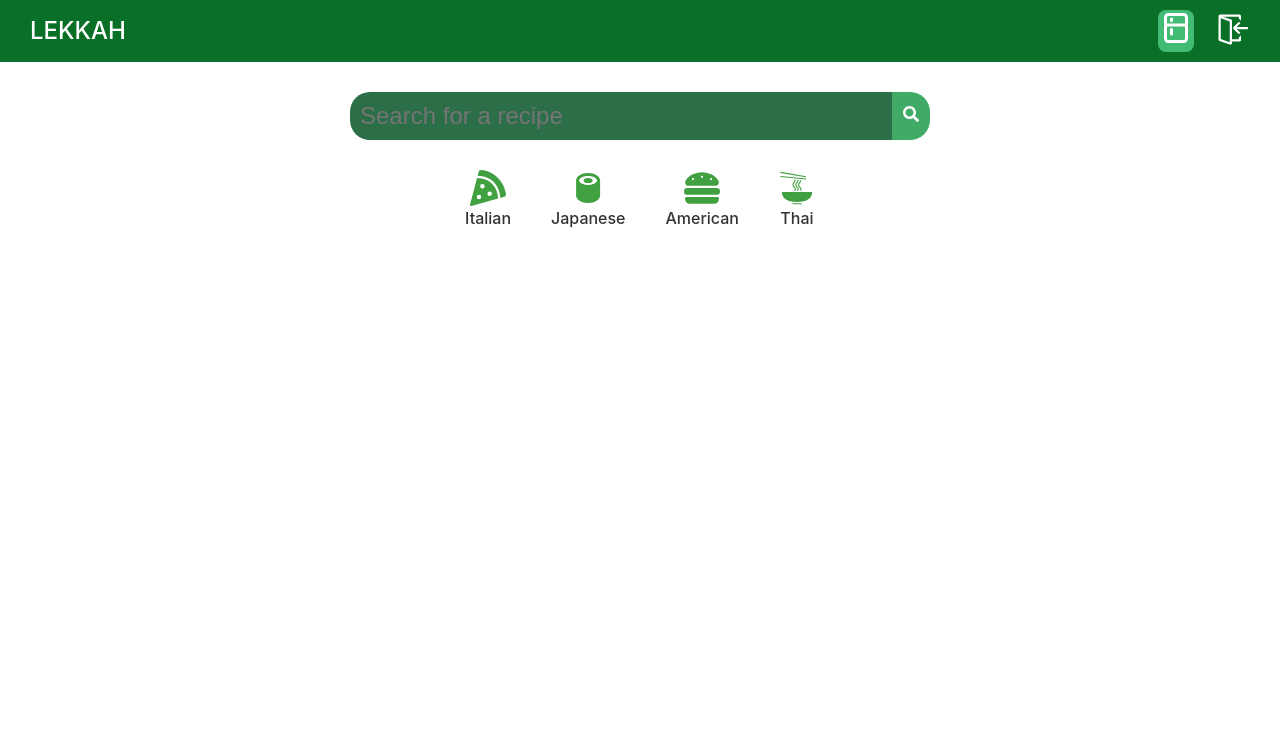
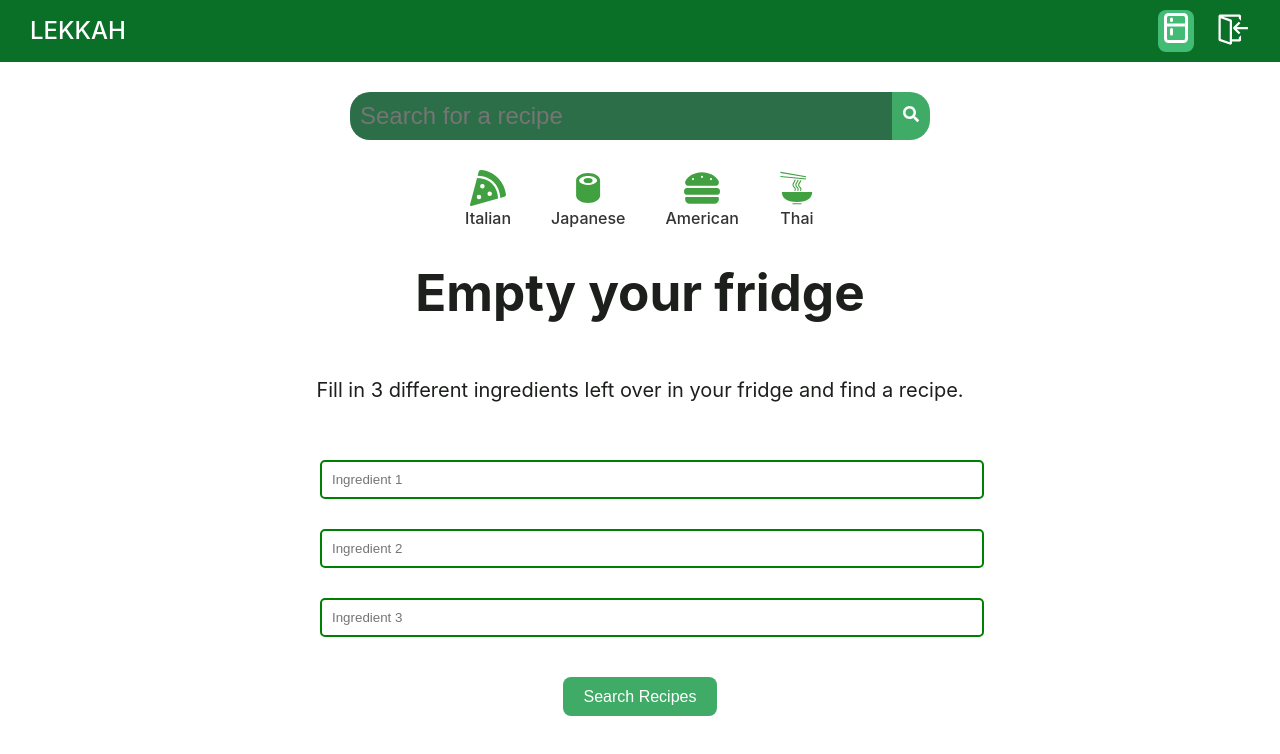
Before and after one commit to eugabrielle/lekkah, a React (Vite) app: page /fridge in a window 1280 px wide. Shown: the top 754 px of the page. Built offline with nearby package versions, Linux system fonts and the light colour scheme.

Commit message:
Koelkas formulier aangemaakt, deze leest de ingredienten en haalt juiste recept op.

```diff
--- /dev/null
+++ b/src/components/FridgeForm.jsx
@@ -0,0 +1,43 @@
+import { useForm, Controller } from 'react-hook-form';
+import '../styles/FridgeForm.css';
+
+
+const FridgeForm = ({ onSubmit }) => {
+    const { control, handleSubmit, reset } = useForm()
+
+    const handleFormSubmit = (data) => {
+        onSubmit(data)
+        reset()
+    }
+
+    return (
+        <div className="fridge-form-container">
+            <h1 className="fridge-form-title">Empty your fridge</h1>
+            <p className="fridge-form-subtitle">Fill in 3 different ingredients left over in your fridge and find a recipe.</p>
+            <form className="fridge-form" onSubmit={handleSubmit(handleFormSubmit)}>
+                <Controller
+                    name="ingredient1"
+                    control={control}
+                    defaultValue=""
+                    render={({ field }) => <input {...field} placeholder="Ingredient 1" />}
+                />
+                <Controller
+                    name="ingredient2"
+                    control={control}
+                    defaultValue=""
+                    render={({ field }) => <input {...field} placeholder="Ingredient 2" />}
+                />
+                <Controller
+                    name="ingredient3"
+                    control={control}
+                    defaultValue=""
+                    render={({ field }) => <input {...field} placeholder="Ingredient 3" />}
+                />
+                <button type="submit">Search Recipes</button>
+            </form>
+        </div>
+    )
+}
+
+
+export default FridgeForm
--- a/src/index.css
+++ b/src/index.css
@@ -47,7 +47,6 @@ button {
   margin: auto;
 }
 
-
 button:focus,
 button:focus-visible {
   outline: 4px auto -webkit-focus-ring-color;
--- /dev/null
+++ b/src/pages/FridgeRecipes.jsx
@@ -0,0 +1,44 @@
+import { useState } from 'react';
+import axios from 'axios';
+import FridgeForm from '../components/FridgeForm';
+import RecipeCard from '../components/RecipeCard';
+
+const FridgeRecipes = () => {
+    const [recipes, setRecipes] = useState([])
+    const [error, setError] = useState(null)
+
+    const searchRecipes = async (formData) => {
+        const { ingredient1, ingredient2, ingredient3 } = formData
+
+        try {
+            const response = await axios.get(
+                `https://api.spoonacular.com/recipes/findByIngredients?apiKey=${import.meta.env.VITE_SPOONACULAR_API_KEY}&ingredients=${ingredient1},${ingredient2},${ingredient3}&number=8`
+            )
+            if (response.data.length === 0) {
+                setError("No recipes found with these ingredients.")
+            } else {
+                setError(null)
+                setRecipes(response.data)
+            }
+        } catch (error) {
+            console.error("Error getting recipes:", error)
+            setError("An error occurred while getting recipes.")
+            setRecipes([])
+        }
+    }
+
+    return (
+        <div>
+            <FridgeForm onSubmit={searchRecipes} />
+            <div className="recipe-list">
+                {error ? (
+                    <div className="error-message">{error}</div>
+                ) : (
+                    recipes.map((recipe) => <RecipeCard key={recipe.id} recipe={recipe} />)
+                )}
+            </div>
+        </div>
+    )
+}
+
+export default FridgeRecipes
--- a/src/pages/Pages.jsx
+++ b/src/pages/Pages.jsx
@@ -2,6 +2,7 @@ import Searched from './Searched';
 import Cuisines from './Cuisines';
 import {Route, Routes} from 'react-router-dom';
 import RecipeList from '../components/RecipeList';
+import FridgeRecipes from "./FridgeRecipes.jsx";
 
 function Pages() {
     return (
@@ -9,6 +10,7 @@ function Pages() {
             <Route path="/" element={<RecipeList />} />
             <Route path="/searched/:search" element={<Searched />} />
             <Route path="/cuisine/:type" element={<Cuisines />} />
+            <Route path="/fridge" element={<FridgeRecipes />} />
         </Routes>
     )
 }
--- /dev/null
+++ b/src/styles/FridgeForm.css
@@ -0,0 +1,46 @@
+
+.fridge-form-container {
+    display: flex;
+    flex-direction: column;
+    align-items: center;
+    justify-content: center;
+}
+
+.fridge-form-title{
+    color: rgb(28, 31, 28);
+    text-align: center;
+}
+
+.fridge-form-subtitle{
+    color: rgb(28, 31, 28);
+    font-size: 20px;
+}
+
+.fridge-form {
+    display: flex;
+    flex-direction: column;
+    padding: 20px;
+    border-radius: 20px;
+    width: 50%;
+}
+
+.fridge-form input {
+    width: 100%;
+    padding: 10px;
+    margin: 15px 0;
+    border: 2px solid green;
+    border-radius: 5px;
+    background-color: white;
+    color: black;
+}
+.fridge-form button {
+    margin-top: 25px;
+}
+
+
+/* Responsiveness */
+@media (max-width: 600px) {
+    .fridge-form {
+        width: 90%;
+    }
+}
```
